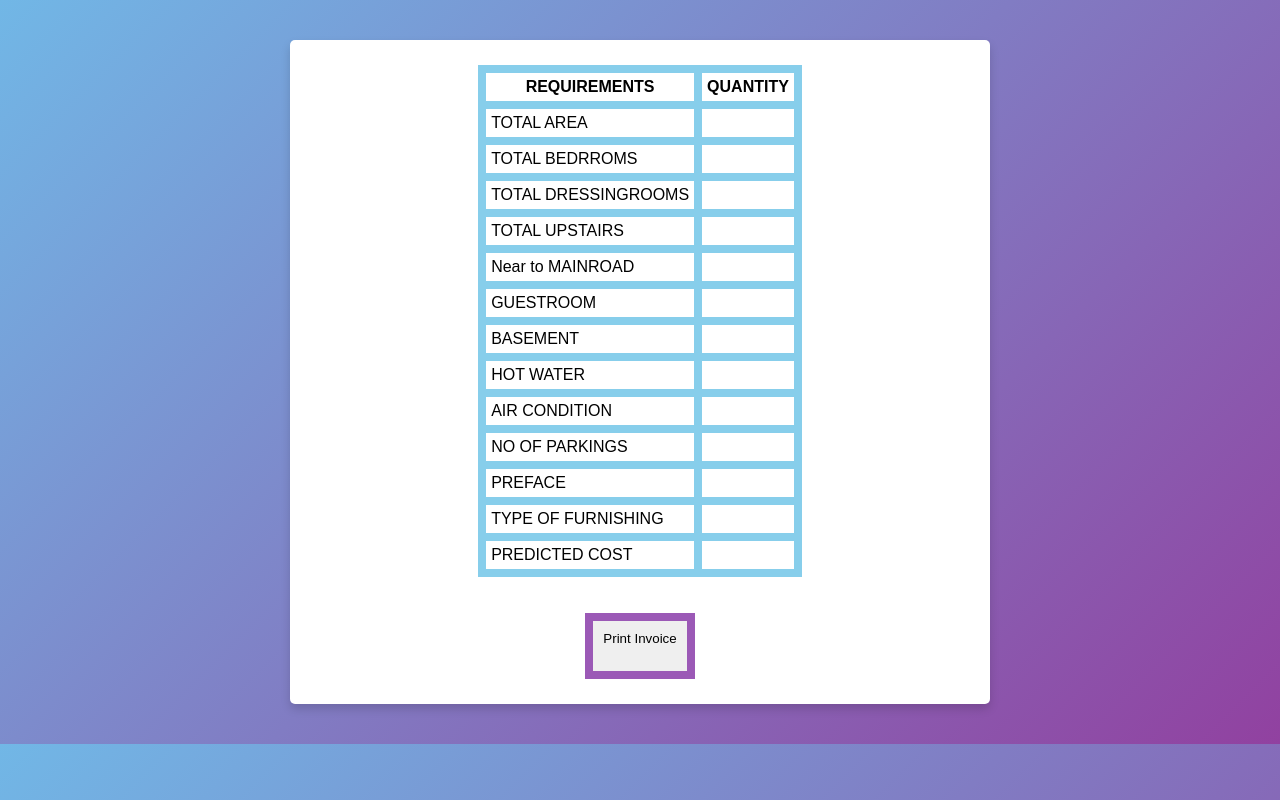
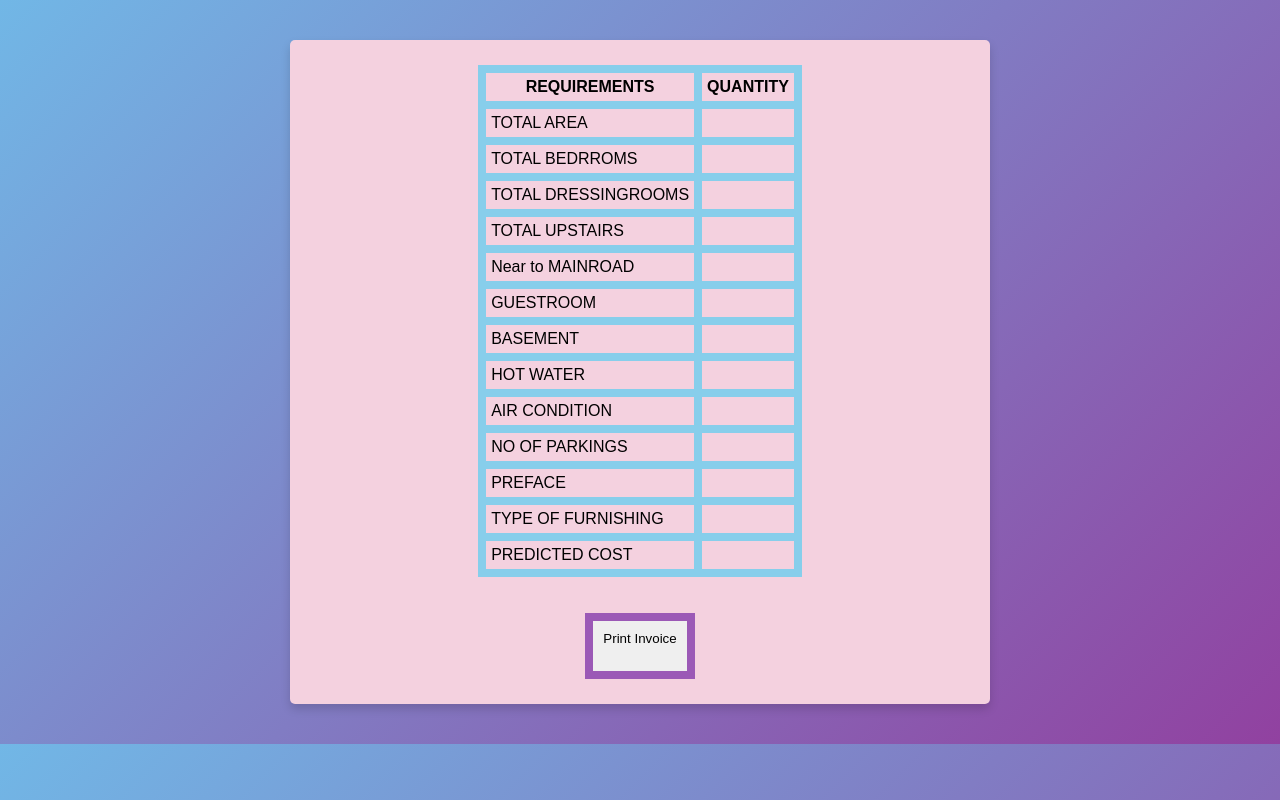
Before and after one commit to udaykiran927/ML_model_deployments, a Flask app: template templates/submit.html in a window 1280 px wide. Run offline with Flask 2, Linux system fonts and the light colour scheme; the template is opened without the code that fills it, so the values that code supplies are empty; parts of the project's set-up code (start-up, migrations or seed data) failed here and were passed over.

Commit message:
Update style.css

```diff
--- a/static/style.css
+++ b/static/style.css
@@ -16,7 +16,7 @@ body{
 .container{
   max-width: 700px;
   width: 100%;
-  background-color: #fff;
+  background-color: rgb(244, 209, 223);
   padding: 25px 30px;
   border-radius: 5px;
   box-shadow: 0 5px 10px rgba(0,0,0,0.15);
```
